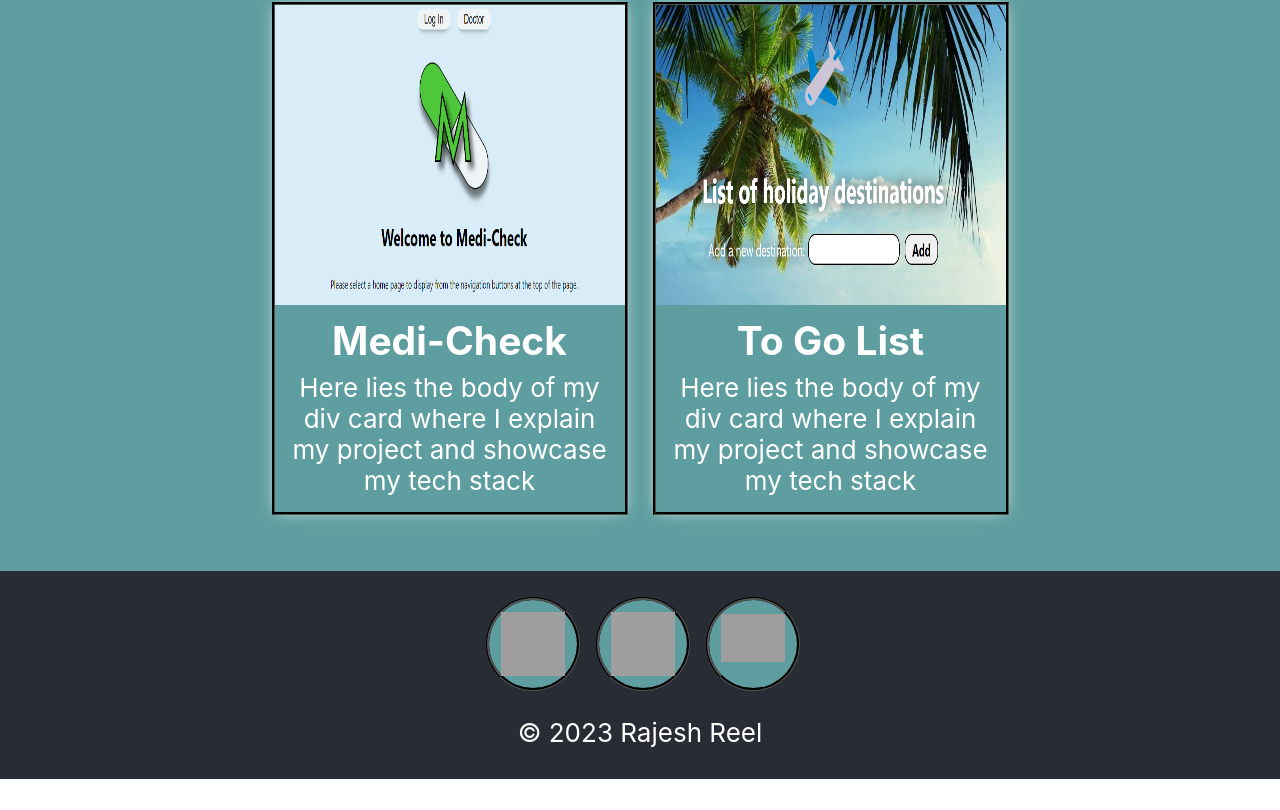
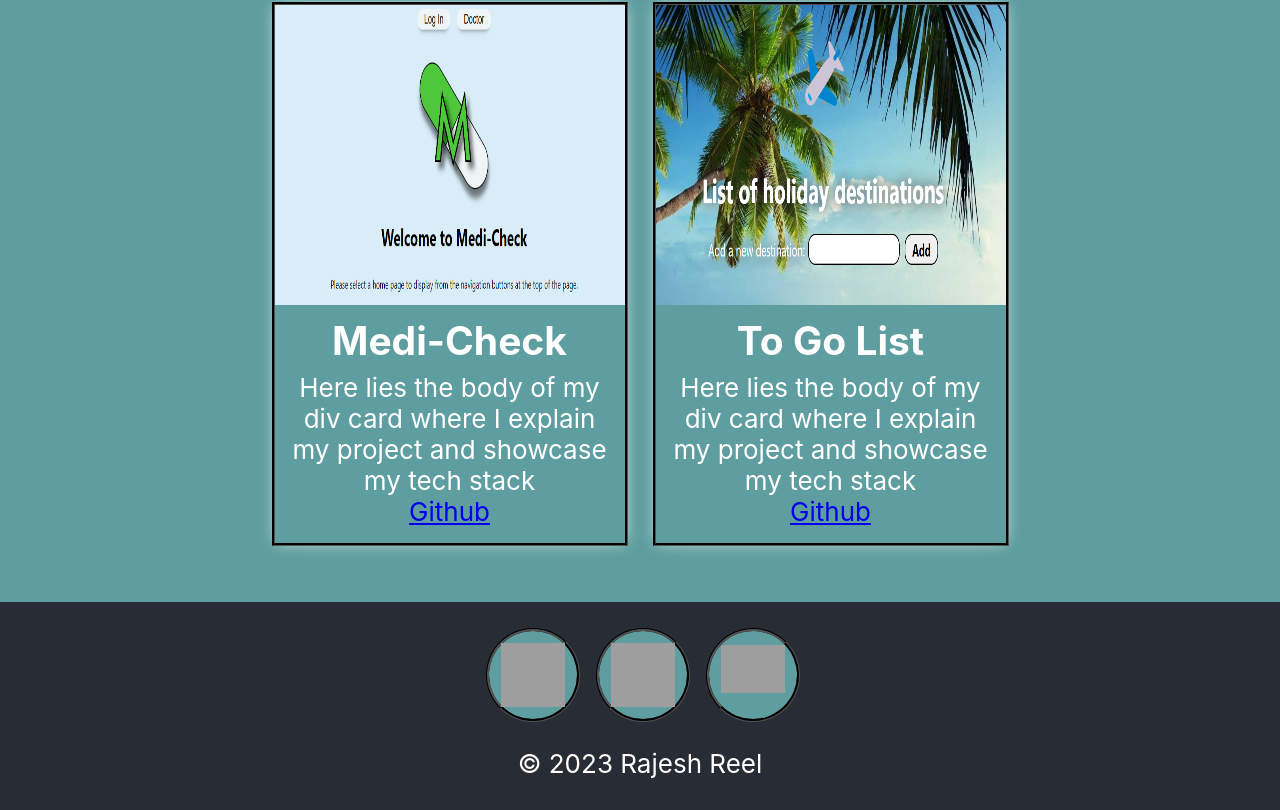
Before and after one commit to Rajesh-Reel/ReactPortfolio, a React (Create React App) app in the folder my-portfolio/: page / in a window 1280 px wide. Shown: the part 599-1409 px from the top of the page. Before the commit the page ends 1378 px from the top, so only its background shows below. Built offline with nearby package versions, Linux system fonts and the light colour scheme; grey boxes are pictures that could not be loaded.

Commit message:
github links added to home.js cards via props for projects

```diff
--- a/my-portfolio/src/Components/Cards/Card.css
+++ b/my-portfolio/src/Components/Cards/Card.css
@@ -20,7 +20,7 @@
 .image-container {
   overflow: hidden;
   height: fit-content;
-  width:fit-content;
+  width: fit-content;
 }
 
 .card-content {
--- a/my-portfolio/src/Components/Cards/Cards.js
+++ b/my-portfolio/src/Components/Cards/Cards.js
@@ -15,6 +15,9 @@ function Cards({ title, body, imageUrl, projectUrl, githubUrl }) {
         <div className="card-body">
           <p>{body}</p>
         </div>
+        <div className="githubUrl">
+          <a href={githubUrl}><p>Github</p></a>
+        </div>
       </div>
 
       {/* <div className="buttony">
--- a/my-portfolio/src/pages/Home.js
+++ b/my-portfolio/src/pages/Home.js
@@ -29,12 +29,14 @@ function Home() {
               title="Medi-Check"
               body="Here lies the body of my div card where I explain my project and showcase my tech stack"
               imageUrl={imageOfMedi}
+              githubUrl="https://github.com/SchoolOfCode/final-project_front-end-five-guys"
               // https://medi-check.netlify.app/
             />
             <Cards
               title="To Go List"
               body="Here lies the body of my div card where I explain my project and showcase my tech stack"
               imageUrl={imageOfToDo}
+              githubUrl="https://github.com/Rajesh-Reel/w7-react-todo"
               // https://main--deluxe-begonia-5fc1b1.netlify.app/
             />
             {/* <Cards
```
